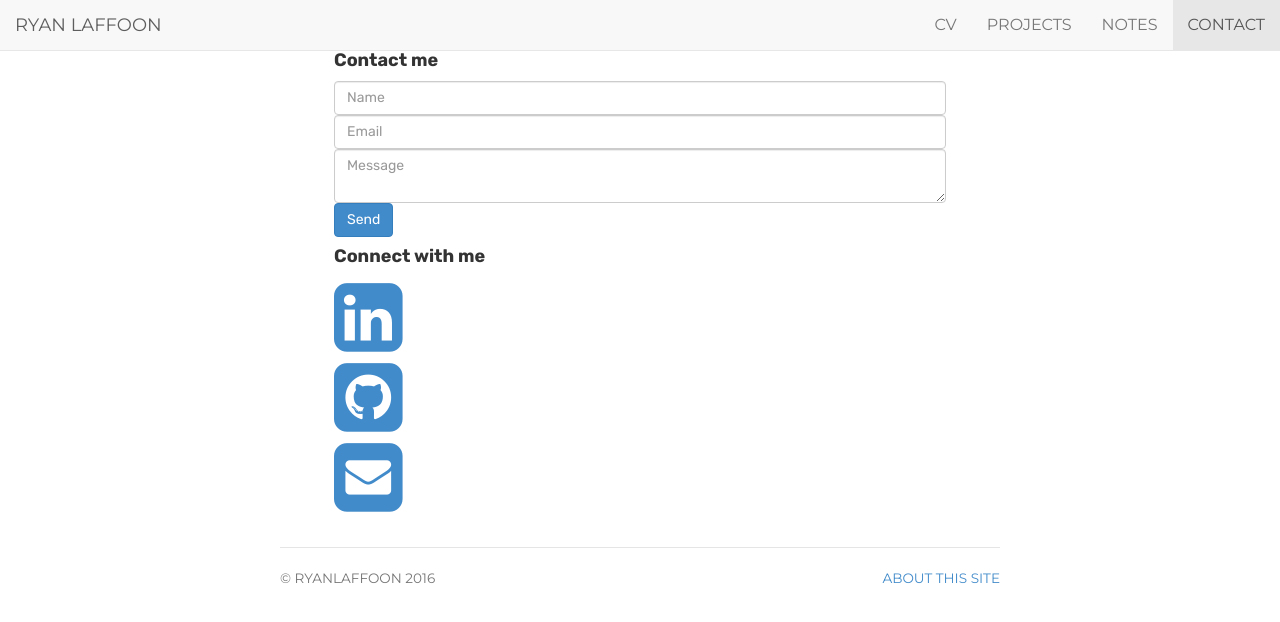
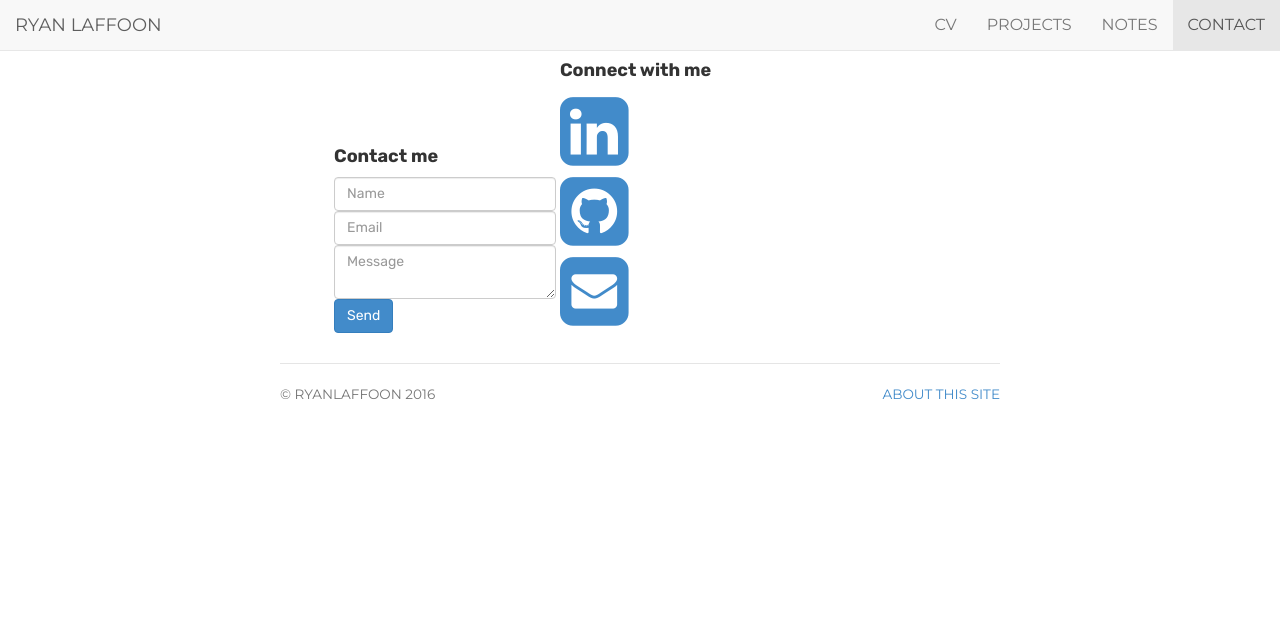
Before and after one commit to ryanlaffoon/ryanlaffoon.github.io, a Jekyll site: the page built from contact/index.html, in a window 1280 px wide. Shown: the top 622 px of the page. Built offline with Jekyll 4.4.1, drawn with Linux system fonts in a browser that asks for light colours.

Commit message:
Update style.css

```diff
--- a/css/style.css
+++ b/css/style.css
@@ -66,7 +66,7 @@ ul.listprojects li {line-height: 30px; }
 .notes, .contact, .about, .cv, .projects, .error { margin-bottom: 30px; margin-top: 50px; }
 
 /* Contact */
-.contactIcons, .contactForm { width: 50%; display: inline; }
+.contactIcons, .contactForm { display: inline-block; }
 
 /* About */
 .about ul.list-unstyled li { line-height: 30px; text-indent: -30px; margin-left: 30px;}
```
